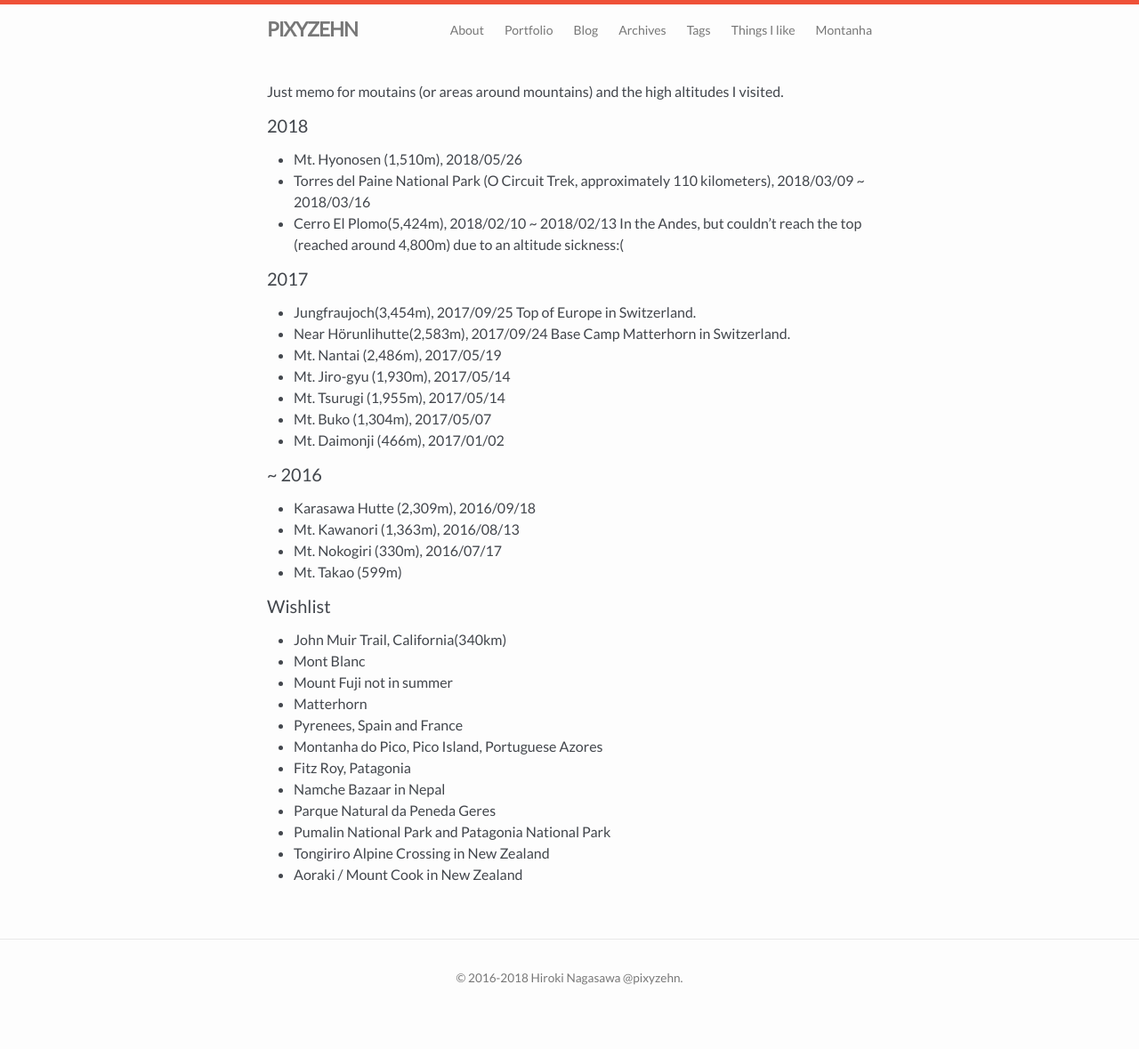
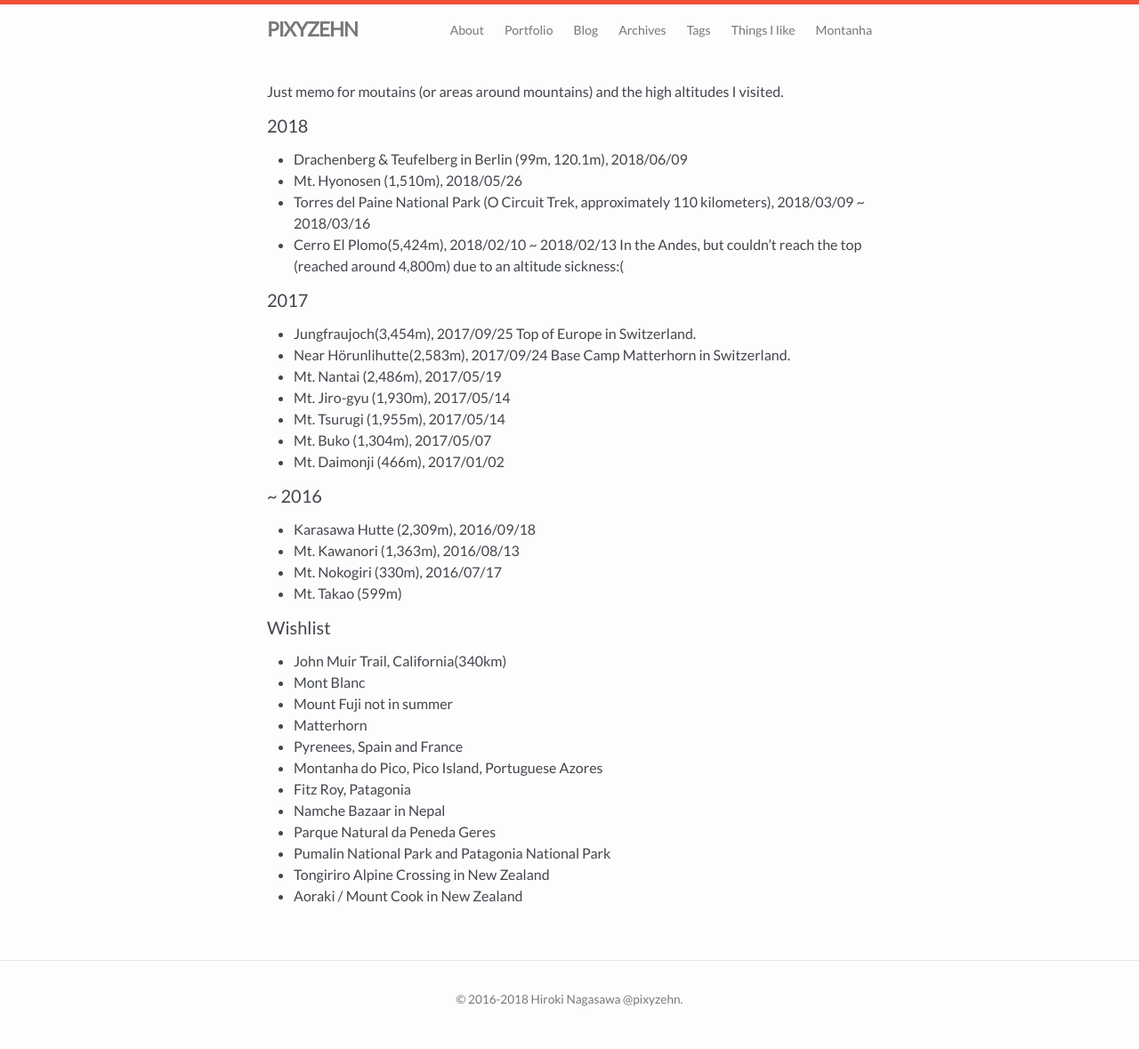
Before and after one commit to pixyzehn/pixyzehn.com, a Jekyll site: the page built from pages/mountain.md, in a window 1280 px wide. Shown: the whole page at 89% size. Built offline with Jekyll 4.4.1, drawn with Linux system fonts in a browser that asks for light colours; nearby versions of some CDN libraries; library files that are not in the unit come from our copies; before the commit the page ends 1155 px from its top, so only the background shows below that.

Commit message:
Update page

```diff
--- a/pages/mountain.md
+++ b/pages/mountain.md
@@ -8,6 +8,7 @@ Just memo for moutains (or areas around mountains) and the high altitudes I visi
 
 <h4>2018</h4>
 
+- Drachenberg & Teufelberg in Berlin (99m, 120.1m), 2018/06/09
 - Mt. Hyonosen (1,510m), 2018/05/26
 - Torres del Paine National Park (O Circuit Trek, approximately 110 kilometers), 2018/03/09 ~ 2018/03/16
 - Cerro El Plomo(5,424m), 2018/02/10 ~ 2018/02/13
```
